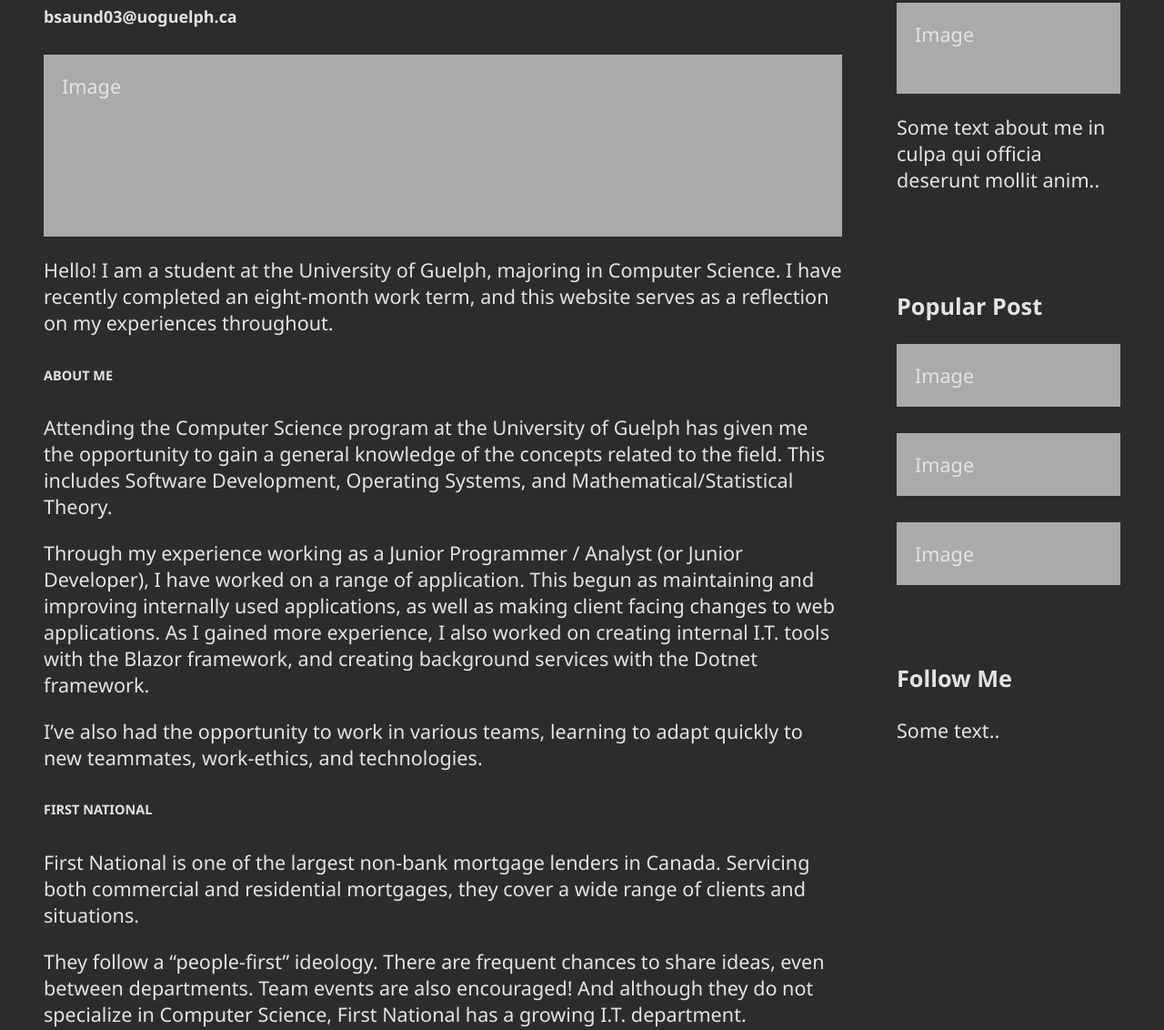
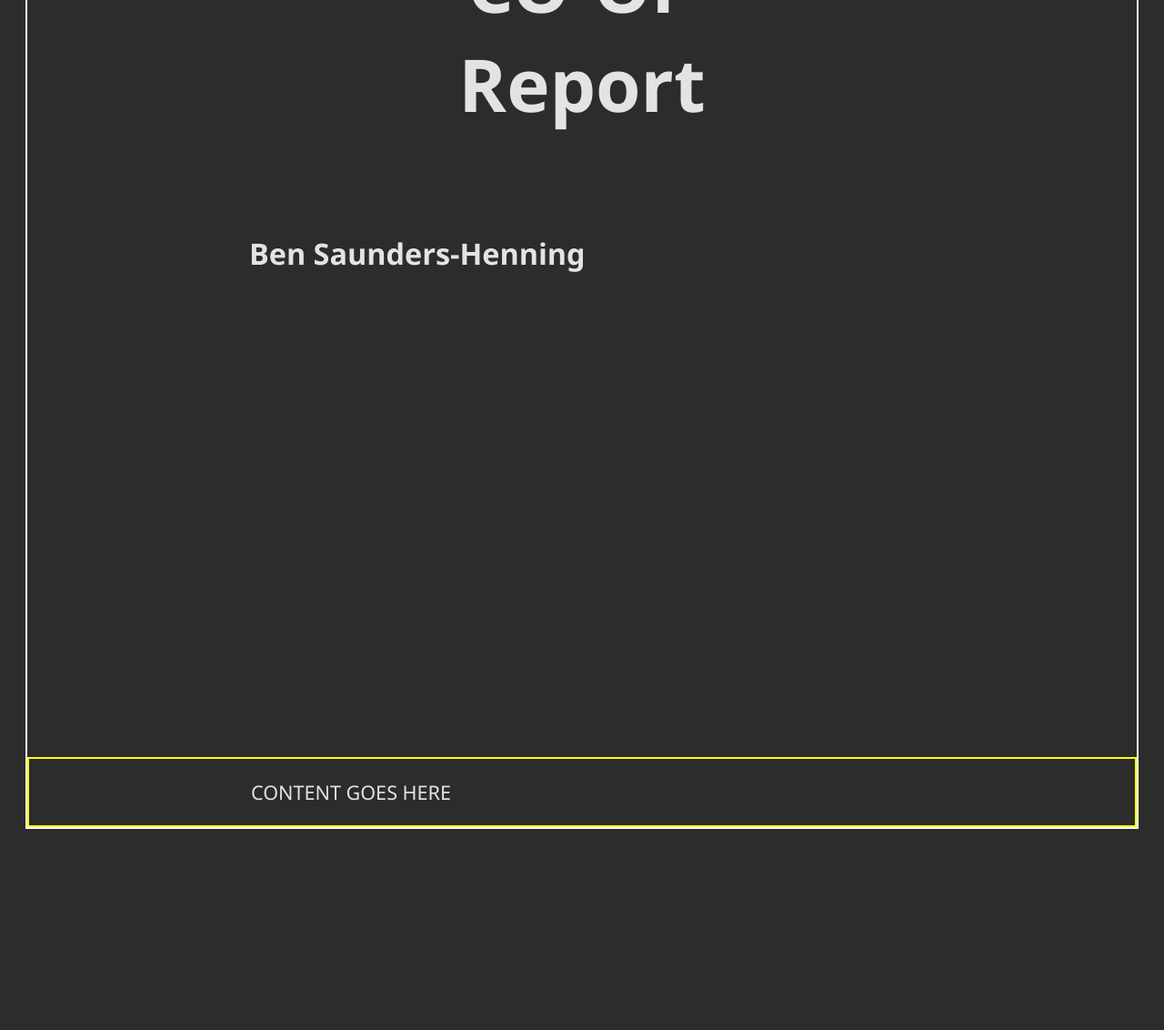
Before and after one commit to Ben-SaundersHenning/Ben-SaundersHenning.github.io, a plain HTML site: page index.html in a window 1280 px wide. Shown: the part 404-1536 px from the top of the page at 91% size. After the commit the page ends 1343 px from the top, so only its background shows below. Drawn offline with nearby package versions, Linux system fonts and the light colour scheme.

Commit message:
Replace template blog

```diff
--- a/index.html
+++ b/index.html
@@ -6,60 +6,17 @@
     <link rel="stylesheet" href="./static/css/style.css">
   </head>
   <body>
-    <div class="header">
-      <h2>Blog Name</h2>
-    </div>
 
-    <div class="row">
-      <div class="leftcolumn">
-        <div class="card">
-          <h2>Ben Saunders-Henning</h2>
-          <h5>bsaund03@uoguelph.ca</h5>
-          <div class="fakeimg" style="height:200px;">Image</div>
-          <p>Hello! I am a student at the University of Guelph, majoring in Computer Science. I have recently completed an eight-month work term, and this website serves as a reflection on my experiences throughout.</p>
-          <h6>ABOUT ME</h6>
-          <p>Attending the Computer Science program at the University of Guelph has given me the opportunity to gain a general knowledge of the concepts related to the field. This includes Software Development, Operating Systems, and Mathematical/Statistical Theory.</p>
-          <p>Through my experience working as a Junior Programmer / Analyst (or Junior Developer), I have worked on a range of application. This begun as maintaining and improving internally used applications, as well as making client facing changes to web applications. As I gained more experience, I also worked on creating internal I.T. tools with the Blazor framework, and creating background services with the Dotnet framework.</p>
-          <p>I’ve also had the opportunity to work in various teams, learning to adapt quickly to new teammates, work-ethics, and technologies.</p>
-          <h6>FIRST NATIONAL</h6>
-          <p>First National is one of the largest non-bank mortgage lenders in Canada. Servicing both commercial and residential mortgages, they cover a wide range of clients and situations.</p>
-          <p>They follow a “people-first” ideology. There are frequent chances to share ideas, even between departments. Team events are also encouraged! And although they do not specialize in Computer Science, First National has a growing I.T. department.</p>
-          <p>A fun fact about the I.T. department at First National is that Stephen Smith (one of the Co-Founders) created Merlin, an online portal still used by First National today! Also, the Toronto location is located directly beside the Scotiabank Arena, making it a great location to explore!</p>
-          <h6>WORK TERMS</h6>
-          <p>My time at First National was split into two work terms. Although these terms had no special significance to the position, they did happen to present unique opportunities:</p>
-          <p>Term One (See here: Work Term One)</p>
-          <p>When I began, the Dotnet Framework, SSMS and Vue.js were all unfamiliar technologies. As a result, this term was full of new learning opportunities. I gained experience writing C# applications, interacting with Q.A. databases, and working on web applications.</p>
-          <p>Term Two (See here: Work Term Two)</p>
-          <p>With the experience of term one, the second half of my time at First National was spent applying the skills I gained. As part of a larger project, I designed and developed two applications: a Windows Service, and a Blazor application. I also began creating a full stack application of my own, which forced me to apply my skills and learn new ones.</p>
-        </div>
-        <div class="card">
-          <h2>TITLE HEADING</h2>
-          <h5>Title description, Sep 2, 2017</h5>
-          <div class="fakeimg" style="height:200px;">Image</div>
-          <p>Some text..</p>
-        </div>
+    <div id="app">
+      <div class="header">
+        <h1 style="width: 25%">First National CO-OP Report</h1>
       </div>
-      <div class="rightcolumn">
-        <div class="card">
-          <h2>About Me</h2>
-          <div class="fakeimg" style="height:100px;">Image</div>
-          <p>Some text about me in culpa qui officia deserunt mollit anim..</p>
-        </div>
-        <div class="card">
-          <h3>Popular Post</h3>
-          <div class="fakeimg">Image</div><br>
-          <div class="fakeimg">Image</div><br>
-          <div class="fakeimg">Image</div>
-        </div>
-        <div class="card">
-          <h3>Follow Me</h3>
-          <p>Some text..</p>
-        </div>
+      <div class="subheader">
+        <h2>Ben Saunders-Henning</h2>
       </div>
-    </div>
-
-    <div class="footer">
-      <h2>Footer</h2>
+      <div id="content">
+        <p>CONTENT GOES HERE</p>
+      </div>
     </div>
 
     <script src="http://ajax.googleapis.com/ajax/libs/jquery/1.8.3/jquery.min.js"></script>
--- a/static/css/style.css
+++ b/static/css/style.css
@@ -12,6 +12,43 @@ body {
     font-family: Segoe UI, Roboto, Oxygen-Sans, Ubuntu, Cantarell, "Helvetica Neue", sans-serif;
     background-color: #2C2C2C;
     padding: 20px;
+}
+
+#app {
+    border: 2px solid white;
+    display: grid;
+    grid-template-columns: 1fr;
+    grid-template-rows: 1fr 1fr auto;
+    grid-column-gap: 50px;
+    width: 100%;
+}
+
+#app > .header {
+
+    grid-area: 1 / 1 / 2 / 1;
+    display: flex;
+    justify-content: center;
+    align-items: center;
+
+}
+
+#app > .subheader {
+
+    grid-area: 2 / 1 / 3 / 1;
+
+}
+
+h2, h3, h4, h5, h6 {
+    padding-left: 20%;
+}
+
+#app > #content {
+
+    grid-area: 3 / 1 / 4 / 1;
+    padding-left: 20%;
+    padding-right: 20%;
+    border: 2px solid yellow;
+
 }
 
 focus-box {
```
